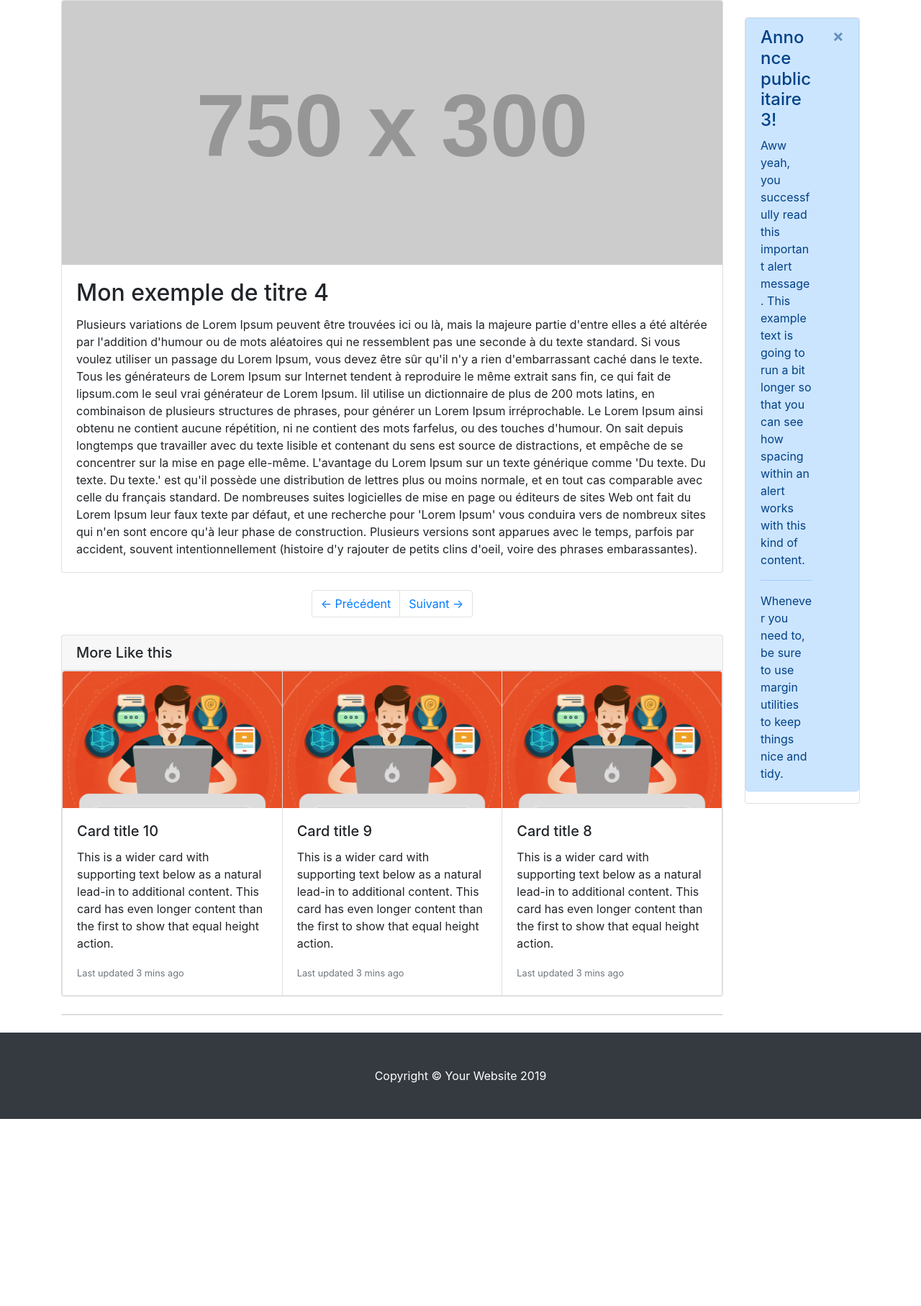
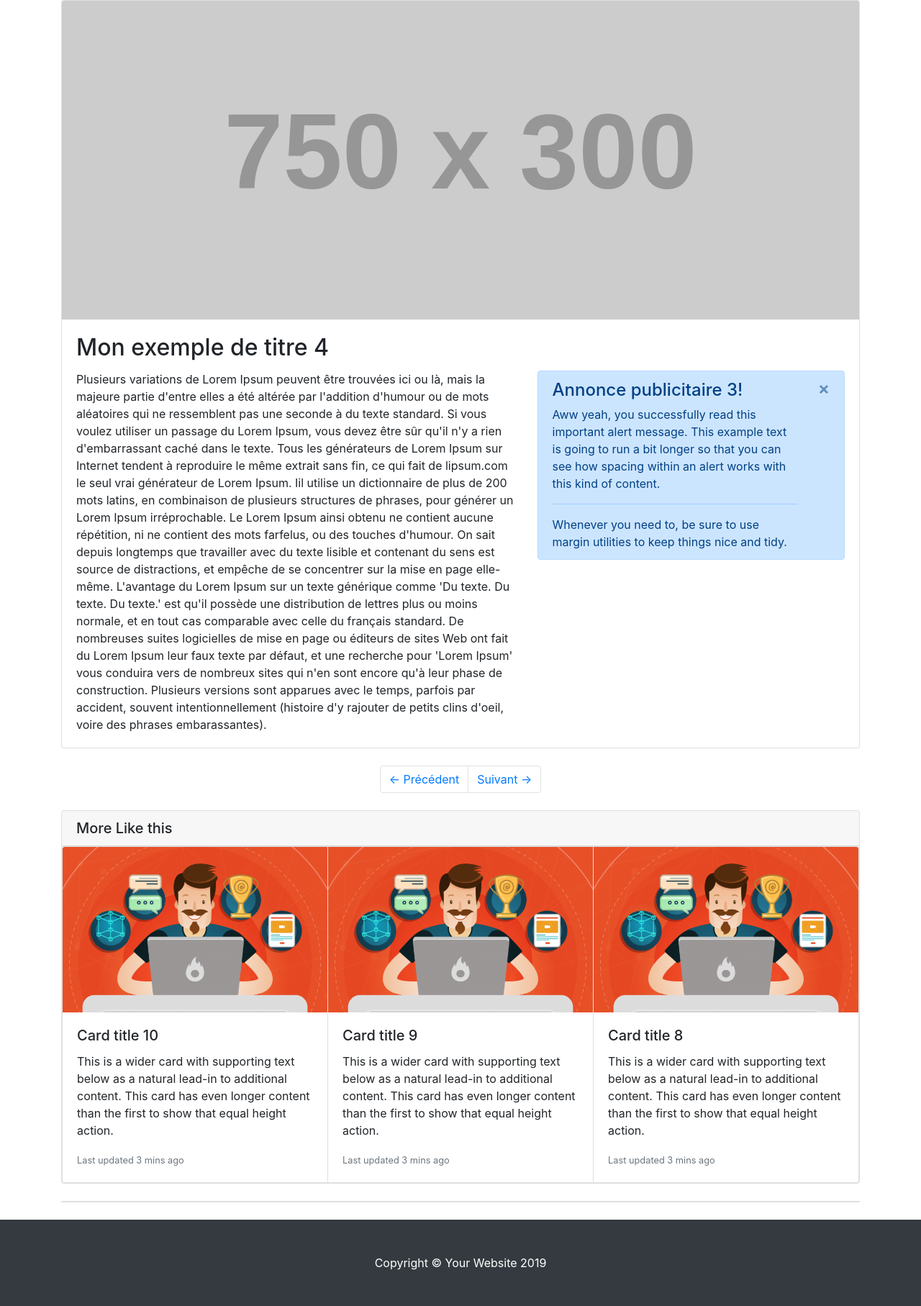
Before and after one commit to moufking/Advertising_System, a PHP site: page / in a window 1280 px wide. Shown: the part 56-1871 px from the top of the page at 72% size. Before the commit the page ends 1611 px from the top, so only its background shows below. Run offline with PHP 8.4, Linux system fonts and the light colour scheme; the visitor is signed in with stand-in values (Sample User, id 1); grey boxes labelled with a size stand in for pictures from a placeholder-image service; some libraries are stand-ins or nearby versions.

Commit message:
Sauvegarde

```diff
--- a/index.php
+++ b/index.php
@@ -88,7 +88,7 @@ if(!isset($_GET['tpl']))
     <div class="row">
 
       <!-- Blog Entries Column -->
-      <div class="col-md-10">
+      <div class="col-md-12">
     <!--
         <h1 class="my-4">Page Heading
           <small>Secondary Text</small>
@@ -112,10 +112,11 @@ if(!isset($_GET['tpl']))
 
             <?php } ?>
           <img class="card-img-top" src="http://placehold.it/750x300" alt="Card image cap">
+
                   <div class="card-body">
                     <h2 class="card-title"><?= $tab[$valeur] ?></h2>
                       <?php if( !empty($valeur_publicitaire_session) && $valeur_publicitaire_session ==1 ||$valeur_publicitaire ==1) { ?>
-              <div class="alert alert-primary alert-dismissible fade show " role="alert">
+                      <div class="alert alert-primary alert-dismissible fade show " role="alert" id="pub3">
                           <h4 class="alert-heading">Annonce publicitaire 2!</h4>
                           <button type="button" class="close" data-dismiss="alert" aria-label="Close">
                               <span aria-hidden="true">&times;</span>
@@ -125,12 +126,37 @@ if(!isset($_GET['tpl']))
                           <p class="mb-0">Whenever you need to, be sure to use margin utilities to keep things nice and tidy.</p>
                       </div>
                       <?php } ?>
+                      <div class="row">
+                          <?php if( !empty($valeur_publicitaire_session) && $valeur_publicitaire_session ==1 ||$valeur_publicitaire ==1) { ?>
+                          <div class="col-lg-12">
+                              <?php }else { ?>
+                          <div class="col-lg-7">
+                              <?php } ?>
                             <p class="card-text">
                                 Plusieurs variations de Lorem Ipsum peuvent être trouvées ici ou là, mais la majeure partie d'entre elles a été altérée par l'addition d'humour ou de mots aléatoires qui ne ressemblent pas une seconde à du texte standard. Si vous voulez utiliser un passage du Lorem Ipsum, vous devez être sûr qu'il n'y a rien d'embarrassant caché dans le texte. Tous les générateurs de Lorem Ipsum sur Internet tendent à reproduire le même extrait sans fin, ce qui fait de lipsum.com le seul vrai générateur de Lorem Ipsum. Iil utilise un dictionnaire de plus de 200 mots latins, en combinaison de plusieurs structures de phrases, pour générer un Lorem Ipsum irréprochable. Le Lorem Ipsum ainsi obtenu ne contient aucune répétition, ni ne contient des mots farfelus, ou des touches d'humour.
-                On sait depuis longtemps que travailler avec du texte lisible et contenant du sens est source de distractions, et empêche de se concentrer sur la mise en page elle-même. L'avantage du Lorem Ipsum sur un texte générique comme 'Du texte. Du texte. Du texte.' est qu'il possède une distribution de lettres plus ou moins normale, et en tout cas comparable avec celle du français standard. De nombreuses suites logicielles de mise en page ou éditeurs de sites Web ont fait du Lorem Ipsum leur faux texte par défaut, et une recherche pour 'Lorem Ipsum' vous conduira vers de nombreux sites qui n'en sont encore qu'à leur phase de construction. Plusieurs versions sont apparues avec le temps, parfois par accident, souvent intentionnellement (histoire d'y rajouter de petits clins d'oeil, voire des phrases embarassantes).</p>
+                                On sait depuis longtemps que travailler avec du texte lisible et contenant du sens est source de distractions, et empêche de se concentrer sur la mise en page elle-même. L'avantage du Lorem Ipsum sur un texte générique comme 'Du texte. Du texte. Du texte.' est qu'il possède une distribution de lettres plus ou moins normale, et en tout cas comparable avec celle du français standard. De nombreuses suites logicielles de mise en page ou éditeurs de sites Web ont fait du Lorem Ipsum leur faux texte par défaut, et une recherche pour 'Lorem Ipsum' vous conduira vers de nombreux sites qui n'en sont encore qu'à leur phase de construction. Plusieurs versions sont apparues avec le temps, parfois par accident, souvent intentionnellement (histoire d'y rajouter de petits clins d'oeil, voire des phrases embarassantes).
+                            </p>
+                      </div>
+                              <?php if(!empty($valeur_publicitaire_session) && $valeur_publicitaire_session ==2 ||$valeur_publicitaire ==2) { ?>
+                              <div class="col-lg-5">
+                              <div class="alert alert-primary alert-dismissible fade show" role="alert">
+                                  <h4 class="alert-heading">Annonce publicitaire 3!</h4>
+                                  <button type="button" class="close" data-dismiss="alert" aria-label="Close">
+                                      <span aria-hidden="true">&times;</span>
+                                  </button>
+                                  <p>Aww yeah, you successfully read this important alert message. This example text is going to run a bit longer so that you can see how spacing within an alert works with this kind of content.</p>
+                                  <hr>
+                                  <p class="mb-0">Whenever you need to, be sure to use margin utilities to keep things nice and tidy.</p>
                               </div>
 
                       </div>
+                              <?php } ?>
+                      </div>
+                  </div>
+
+
+        </div>
+
 
         <!-- Pagination -->
         <ul class="pagination justify-content-center mb-4">
@@ -174,28 +200,7 @@ if(!isset($_GET['tpl']))
       </div>
 
       <!-- Sidebar Widgets Column -->
-      <div class="col-md-2">
 
-        <!-- Search Widget -->
-
-
-        <!-- Categories Widget -->
-        <div class="card my-4">
-            <?php if(!empty($valeur_publicitaire_session) && $valeur_publicitaire_session ==2 ||$valeur_publicitaire ==2) { ?>
-            <div class="alert alert-primary alert-dismissible fade show" role="alert">
-                <h4 class="alert-heading">Annonce publicitaire 3!</h4>
-                <button type="button" class="close" data-dismiss="alert" aria-label="Close">
-                    <span aria-hidden="true">&times;</span>
-                </button>
-                <p>Aww yeah, you successfully read this important alert message. This example text is going to run a bit longer so that you can see how spacing within an alert works with this kind of content.</p>
-                <hr>
-                <p class="mb-0">Whenever you need to, be sure to use margin utilities to keep things nice and tidy.</p>
-            </div>
-            <?php } ?>
-        </div>
-
-
-      </div>
 
     </div>
     <!-- /.row -->
@@ -236,10 +241,6 @@ if(!isset($_GET['tpl']))
             pub1.hide();
             stop()
 
-
-            //console.log(windowScroll > lastScrollOffset);
-            //console.log(vwindow.scrollTop());
-
         }else{
             //console.log(' pas cacher');
             pub1.show();
```
Lines whose indentation alone changed are shown as unchanged.
